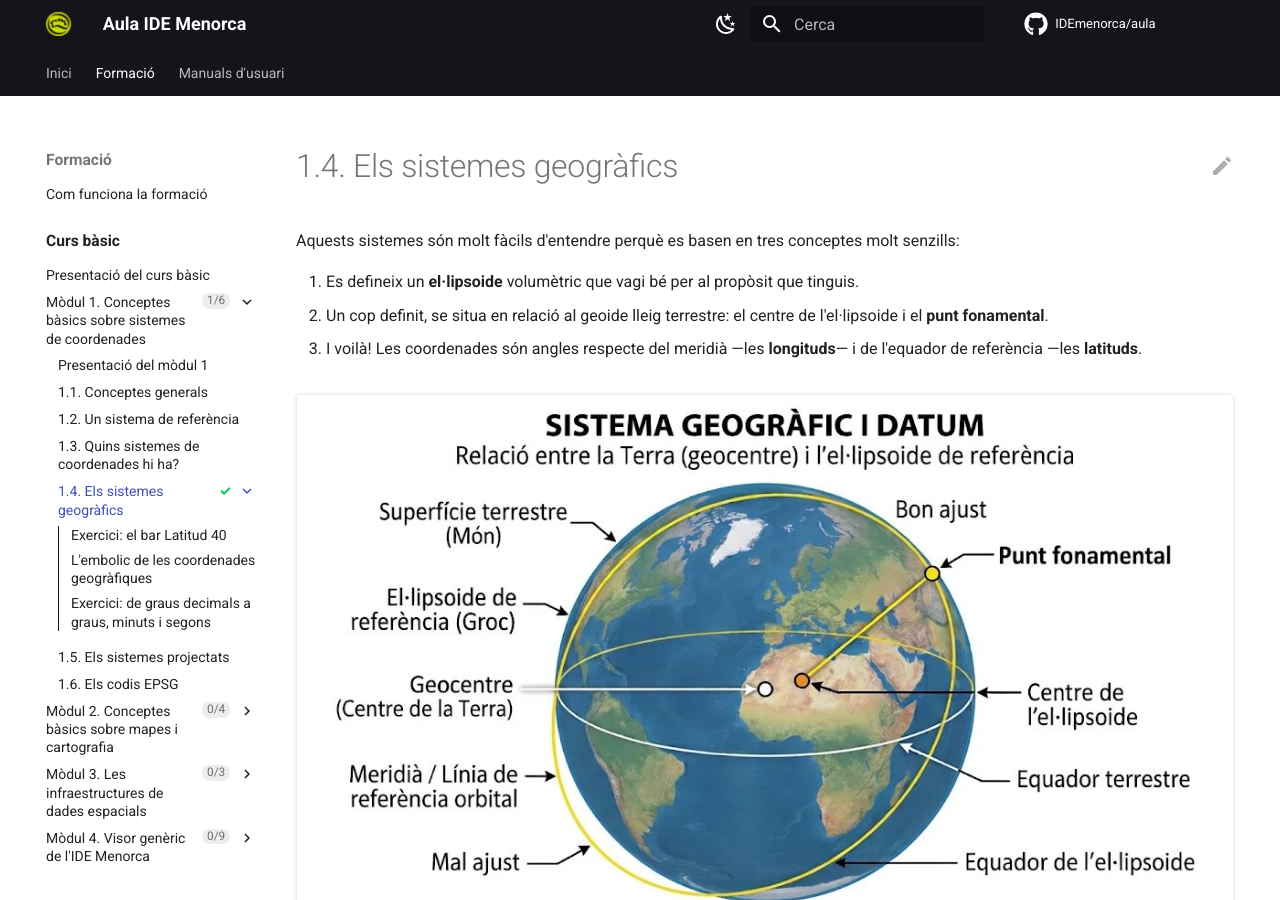
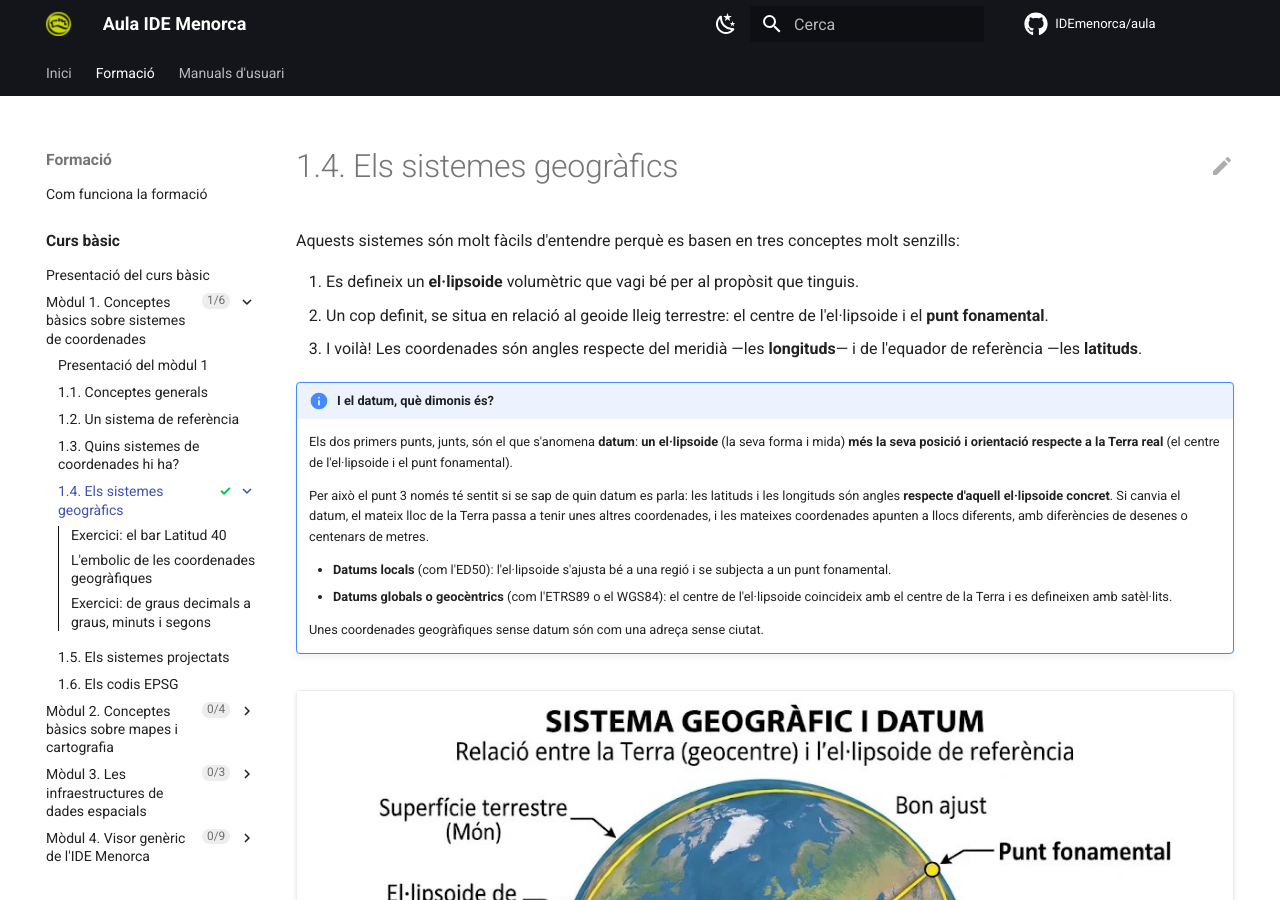
Before and after one commit to IDEmenorca/aula, an MkDocs documentation site: the page built from docs/formacio/basic/modul-1-cartografia/04-sistemes-geografics.md, in a window 1280 px wide and 900 px high. Built offline with MkDocs 1.6.1 and Material for MkDocs 9.7.7, drawn with Linux system fonts in a browser that asks for light colours; comment, search, counter and statistics services are not loaded.

Commit message:
Enhance section on geographic datums and coordinates
Added explanation of datum and its importance in geographic coordinates, including types of datums.

```diff
--- a/docs/formacio/basic/modul-1-cartografia/04-sistemes-geografics.md
+++ b/docs/formacio/basic/modul-1-cartografia/04-sistemes-geografics.md
@@ -9,6 +9,16 @@ molt senzills:
    l'el·lipsoide i el **punt fonamental**.
 3. I voilà! Les coordenades són angles respecte del meridià —les **longituds**— i
    de l'equador de referència —les **latituds**.
+
+!!! info "I el datum, què dimonis és?"
+    Els dos primers punts, junts, són el que s'anomena **datum**: **un el·lipsoide** (la seva forma i mida) **més la seva posició i orientació respecte a la Terra real** (el centre de l'el·lipsoide i el punt fonamental).
+
+    Per això el punt 3 només té sentit si se sap de quin datum es parla: les latituds i les longituds són angles **respecte d'aquell el·lipsoide concret**. Si canvia el datum, el mateix lloc de la Terra passa a tenir unes altres coordenades, i les mateixes coordenades apunten a llocs diferents, amb diferències de desenes o centenars de metres.
+
+    - **Datums locals** (com l'ED50): l'el·lipsoide s'ajusta bé a una regió i se subjecta a un punt fonamental.
+    - **Datums globals o geocèntrics** (com l'ETRS89 o el WGS84): el centre de l'el·lipsoide coincideix amb el centre de la Terra i es defineixen amb satèl·lits.
+
+    Unes coordenades geogràfiques sense datum són com una adreça sense ciutat.
 
 <figure markdown>
   ![Esquema de la Terra amb l'el·lipsoide de referència en groc al damunt, el geocentre, el centre de l'el·lipsoide, el punt fonamental i les zones de bon ajust i mal ajust](img/06-sistema-geografic-datum.jpg){ .captura }
```
